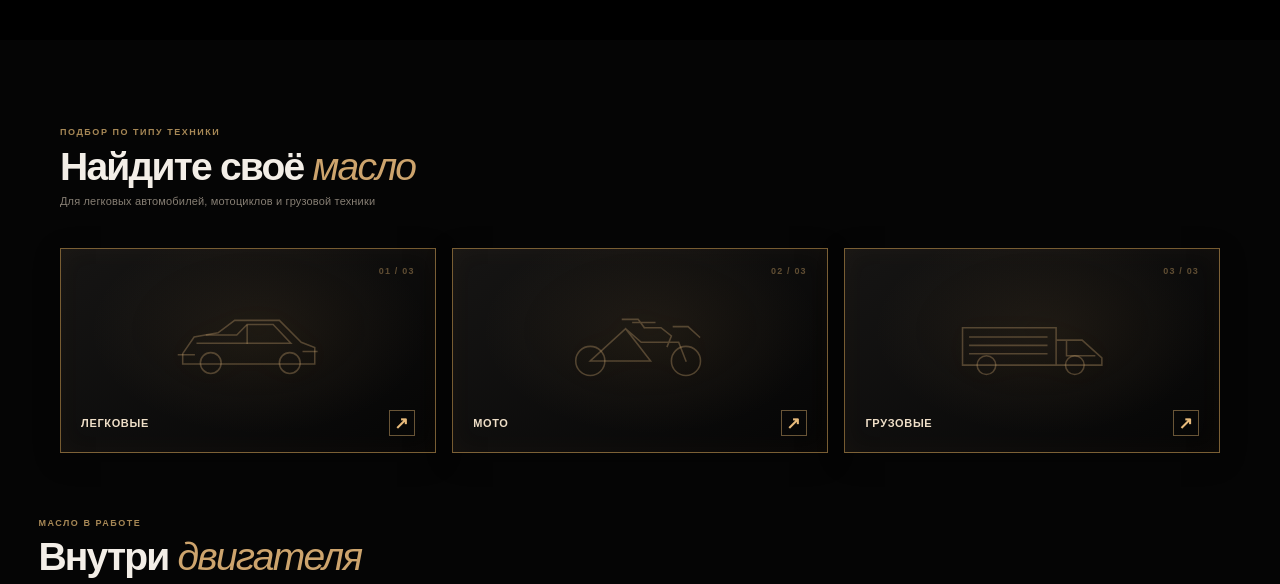
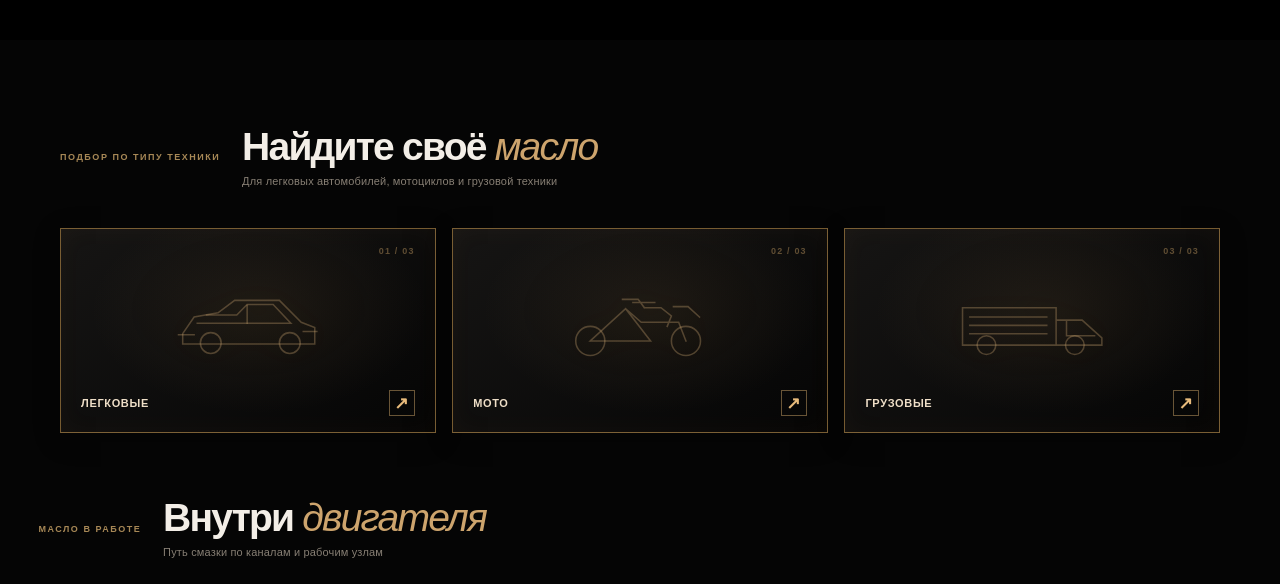
Before and after one commit to HimikoRiver/petrolero-store, a Next.js app: page / in a window 1280 px wide. Shown: the part 3520-4104 px from the top of the page. Built offline with nearby package versions, Linux system fonts and the light colour scheme; grey boxes are pictures that could not be loaded.

Commit message:
Align technology section eyebrow labels left and center headings

```diff
--- a/src/features/home/technology/TechnologySection.tsx
+++ b/src/features/home/technology/TechnologySection.tsx
@@ -70,8 +70,8 @@ export default function TechnologySection({ reducedMotion = false }: { reducedMo
     <section className="petrolero-technology" aria-label="Подбор масла и технологии защиты двигателя">
       <div className="petrolero-tech-inner">
         <div className="petrolero-tech-section-heading petrolero-tech-section-heading--selection">
+          <span className="petrolero-tech-heading-eyebrow">ПОДБОР ПО ТИПУ ТЕХНИКИ</span>
           <div className="petrolero-tech-heading-copy">
-            <span className="petrolero-tech-heading-eyebrow">ПОДБОР ПО ТИПУ ТЕХНИКИ</span>
             <h2>Найдите своё <em>масло</em></h2>
             <p>Для легковых автомобилей, мотоциклов и грузовой техники</p>
           </div>
@@ -80,8 +80,8 @@ export default function TechnologySection({ reducedMotion = false }: { reducedMo
         <VehicleCards />
 
         <div className="petrolero-tech-section-heading petrolero-tech-section-heading--engine">
+          <span className="petrolero-tech-heading-eyebrow">МАСЛО В РАБОТЕ</span>
           <div className="petrolero-tech-heading-copy">
-            <span className="petrolero-tech-heading-eyebrow">МАСЛО В РАБОТЕ</span>
             <h2>Внутри <em>двигателя</em></h2>
             <p>Путь смазки по каналам и рабочим узлам</p>
           </div>
```
